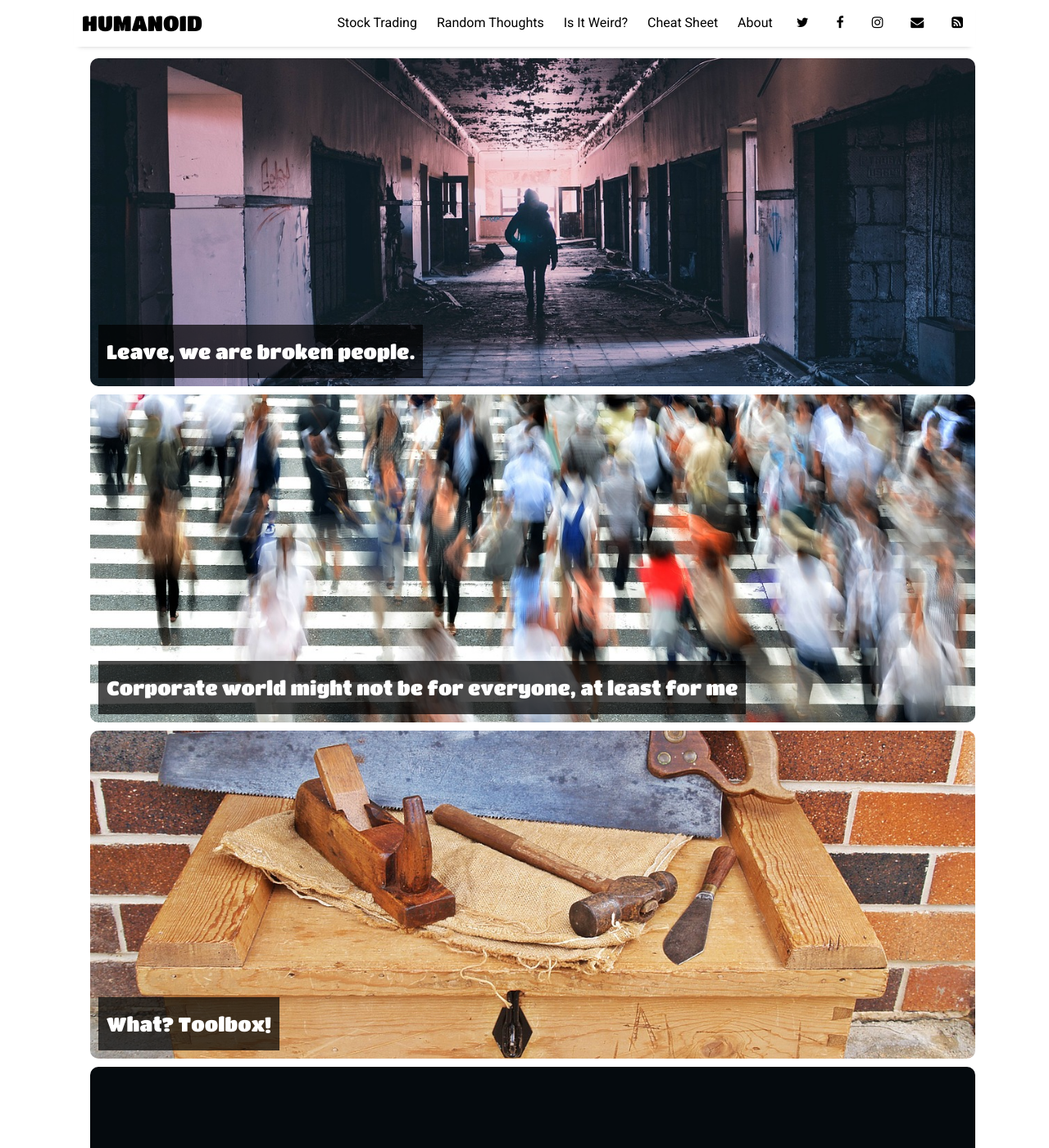
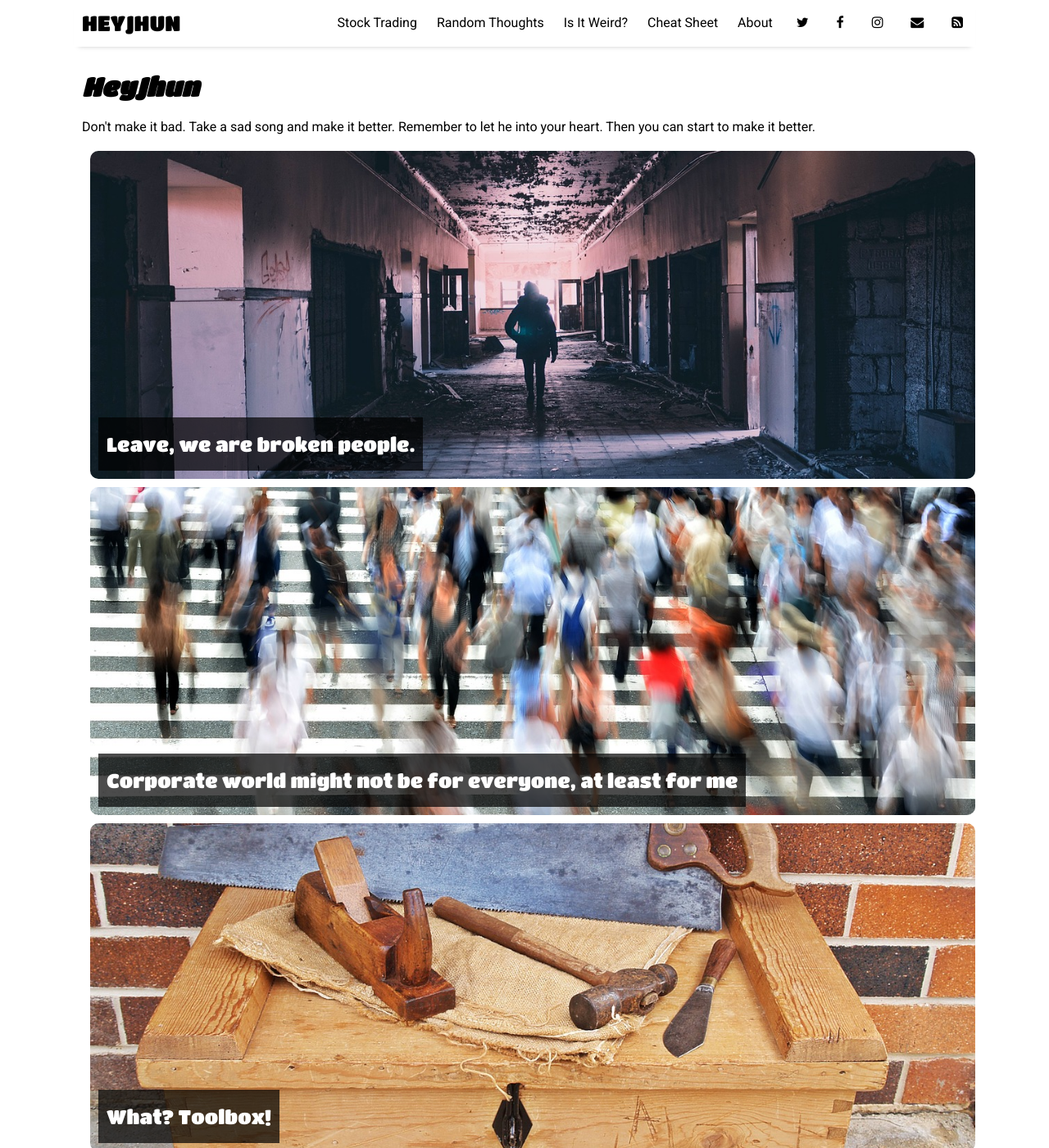
Before and after one commit to heyjhun/heyjhun.github.io, a Jekyll site: the page built from index.html, in a window 1280 px wide and 1400 px high. Shown: the whole window at 82% size. Built offline with Jekyll 4.4.1, drawn with Linux system fonts in a browser that asks for light colours; nearby versions of some CDN libraries; the list of posts is cut into pages by our own code; some of the changed text lies outside the part shown.

Commit message:
Updated navbar on mobile, social icons and menu

```diff
--- a/_config.yml
+++ b/_config.yml
@@ -14,9 +14,9 @@ sass:
   style: :nested
 
 # Customise atom feed settings (this is where Jekyll-Feed gets configuration information)
-title:		           "Humanoid"
+title:		           "HeyJhun"
 description:	       "My Personal Blog made via Jekyll with Love"
-author:              "Humanoid"
+author:              "Jhun Agustin"
 
 # RSS 2.0 can be used instead of Atom by uncommenting following two lines
 #feed:
--- a/_includes/header.html
+++ b/_includes/header.html
@@ -8,7 +8,7 @@
     {% endfor %}
 
     {% for item in site.data.settings.social %}
-      <a href="{{ item.link }}" class="menu-link" target="_blank"><i class="fa fa-{{ item.icon }}" aria-hidden="true"></i></a>
+      <a href="{{ item.link }}" class="menu-link sns-link" target="_blank"><i class="fa fa-{{ item.icon }}" aria-hidden="true"></i></a>
     {% endfor %}
   </nav>
   <div class="dropdown">
@@ -19,7 +19,7 @@
       {% endfor %}
 
       {% for item in site.data.settings.social %}
-        <a href="{{ item.link }}" class="menu-link" target="_blank"><i class="fa fa-{{ item.icon }}" aria-hidden="true"></i></a>
+        <a href="{{ item.link }}" class="menu-link sns-link" target="_blank"><i class="fa fa-{{ item.icon }}" aria-hidden="true"></i></a>
       {% endfor %}
     </div>
   </div>
--- a/_layouts/home.html
+++ b/_layouts/home.html
@@ -4,6 +4,18 @@ title: Home
 ---
 
 <div class="container">
+
+<div class="row">
+  <div class="col-md-12">
+    <h1>HeyJhun</h1>
+    <p>Don't make it bad.
+      Take a sad song and make it better.
+      Remember to let he into your heart.
+      Then you can start to make it better.</p>
+  </div>
+</div>
+
+
 <div class="row">
 {% for post in paginator.posts %}
 
--- a/assets/css/_sass/_default.scss
+++ b/assets/css/_sass/_default.scss
@@ -18,7 +18,7 @@
 }
 .posts-wrapper h1 {
   margin: 20px 0px 5px;
-  font-family: serif;
+  font-family: 'Titan One', cursive;
   font-style: italic;
 }
 @media (max-width: $container-width) {
--- a/assets/css/_sass/_header.scss
+++ b/assets/css/_sass/_header.scss
@@ -63,6 +63,9 @@
       font-size: 16px;
       border: none;
       cursor: pointer;
+      position: fixed;
+      right: 5px;
+      top: 0;
   }
   .dropdown {
       position: relative;
@@ -70,17 +73,22 @@
   }
   .dropdown-content {
       display: none;
-      position: absolute;
+      position: fixed;
       background-color: #f9f9f9;
-      min-width: 160px;
+      min-width: 100%;
       box-shadow: 0px 8px 16px 0px rgba(0,0,0,0.2);
       z-index: 1;
+      right: 0;
+      top: 56px;
   }
   .dropdown-content a {
       color: black;
       padding: 12px 16px;
       text-decoration: none;
       display: block;
+  }
+  a.menu-link.sns-link {
+    display: inline-block;
   }
   .dropdown-content a:hover {
     background-color: #f1f1f1
```
Also changed, not shown: 1 other file.
